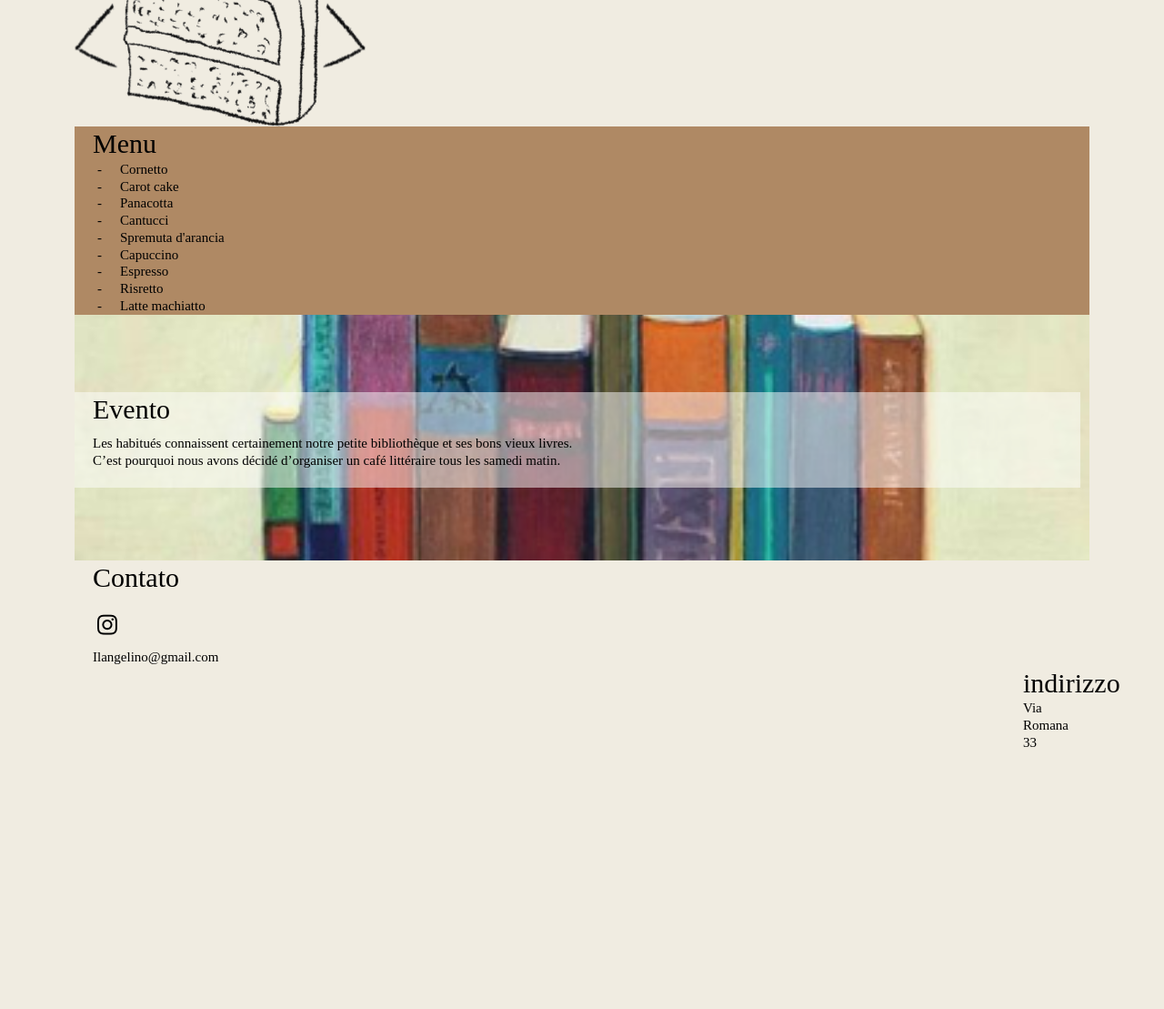
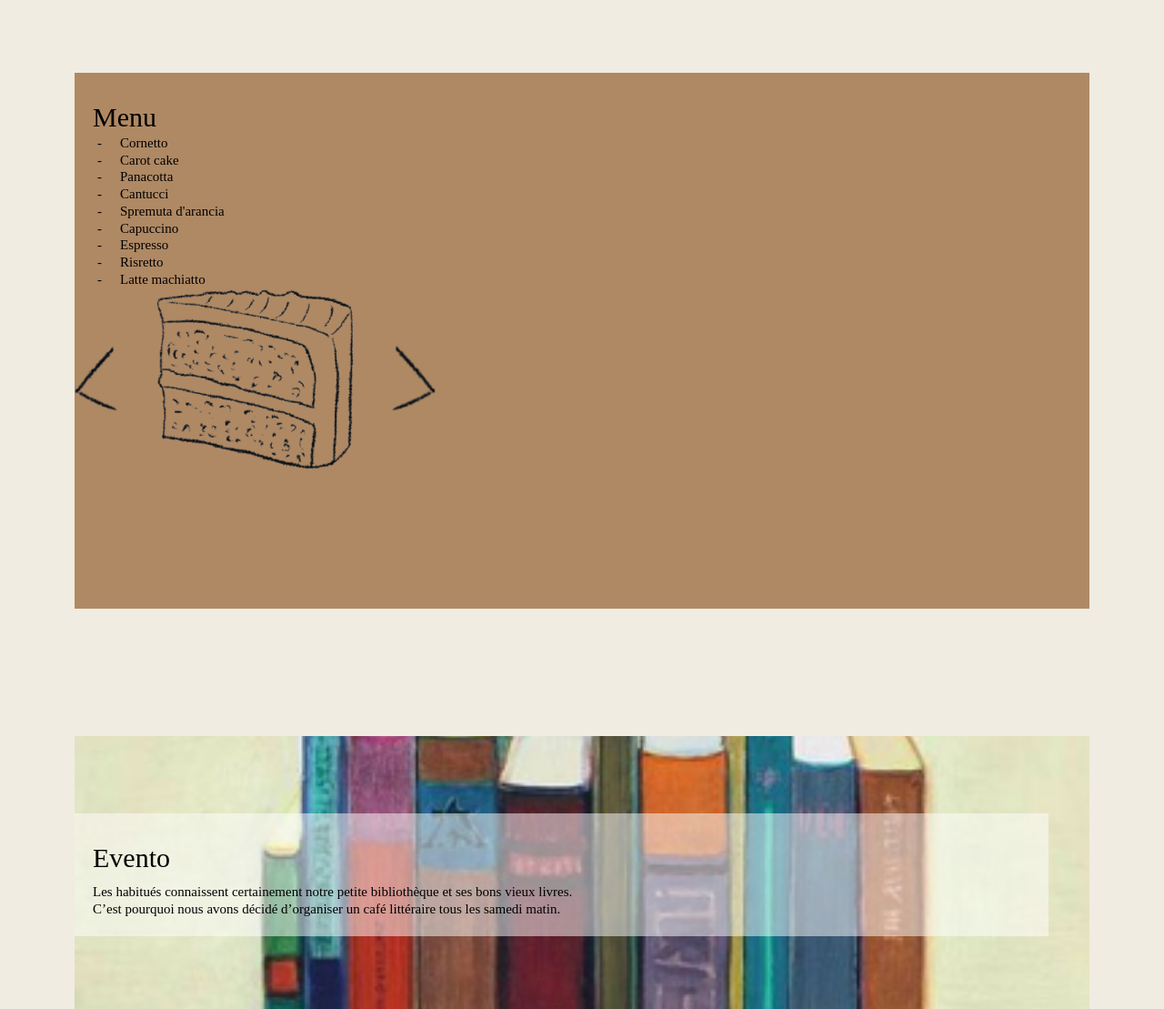
Before and after one commit to katrinemarku/exercice-bootstrap-cafe, a website built with Parcel: page src/index.html in a window 1280 px wide. Shown: the part 1147-2256 px from the top of the page at 91% size. Before the commit the page ends 2179 px from the top, so only its background shows below. Built offline with nearby package versions, Linux system fonts and the light colour scheme; a web font is replaced by a local one.

Commit message:
deadline (je continue chez moi)

```diff
--- a/src/index.html
+++ b/src/index.html
@@ -77,6 +77,17 @@
                 <li>Risretto</li>
                 <li>Latte machiatto</li>
               </ul>
+              <div class="menu-carousel-lg">
+                <div class="order-2">
+                  <img class="arrow" src="../src/img/arrowleft-img.webp" />
+                  <img
+                    class="cake"
+                    src="../src/img/carrotcake-img.webp"
+                    alt="cake"
+                  />
+                  <img class="arrow" src="../src/img/arrowright-img.webp" />
+                </div>
+              </div>
             </div>
           </div>
         </div>
@@ -117,9 +128,9 @@
             <p class="mail">Ilangelino@gmail.com</p>
           </div>
         </div>
-        <div class="offset-4 offset-lg-11">
-          <h2>indirizzo</h2>
-          <p>Via Romana 33</p>
+        <div class="offset-4 offset-lg-10">
+          <h2 class="indirizzo">indirizzo</h2>
+          <p class="indirizzo">Via Romana 33</p>
         </div>
       </div>
     </footer>
--- a/src/scss/main.scss
+++ b/src/scss/main.scss
@@ -15,6 +15,14 @@
 @media (max-width: 768px) {
   .menu-carousel img {
     width: 150px;
+  }
+  .evento-background {
+    padding: 85px 10px 80px 0;
+  }
+  nav {
+    text-decoration: underline;
+    gap: 10px;
+    padding: 57px 0;
   }
 
   img.cake {
@@ -75,18 +83,58 @@
 }
 
 @media (min-width: 1024px) {
+  .menu-carousel img {
+    width: 288px;
+  }
+
+  .menu-carousel {
+    display: none;
+  }
+
+  .indirizzo {
+    padding: 10px 0 0;
+  }
+
+  .evento-background {
+    padding: 85px 45px 80px 0;
+    margin-bottom: 100px;
+  }
+
+  nav {
+    text-decoration: none;
+    gap: 95px;
+    padding: 57px 0;
+  }
+
+  .menu {
+    padding-bottom: 153px;
+    margin-bottom: 140px;
+    margin-top: 140px;
+  }
+
+  img.cake {
+    margin: 0 38px 0;
+  }
+  img.arrow {
+    width: 48px;
+  }
+
   a {
     font-size: 25px;
   }
 
   h2 {
     font-size: 30px;
+    padding-top: 30px;
   }
 
   .history,
   p {
     padding-right: 52px;
     padding-left: 25px;
+  }
+  .history {
+    padding-bottom: 178px;
   }
 
   ul,
@@ -96,7 +144,7 @@
   }
 
   .instagram-logo {
-    padding-left: 25px;
+    padding-left: 20px;
     padding-bottom: 10px;
   }
 
@@ -175,12 +223,9 @@ h1 {
 
 nav {
   color: black;
-  text-decoration: underline;
   font-family: adobe-caslon-pro, serif;
-  font-size: 15px;
   display: flex;
   justify-content: flex-end;
-  gap: 10px;
   padding: 57px 0;
 }
 
@@ -219,7 +264,6 @@ p {
 .evento-background {
   background-image: url("../img/library-img.webp");
   background-size: cover;
-  padding: 85px 10px 80px 0;
   background-position: center;
 }
 
```
